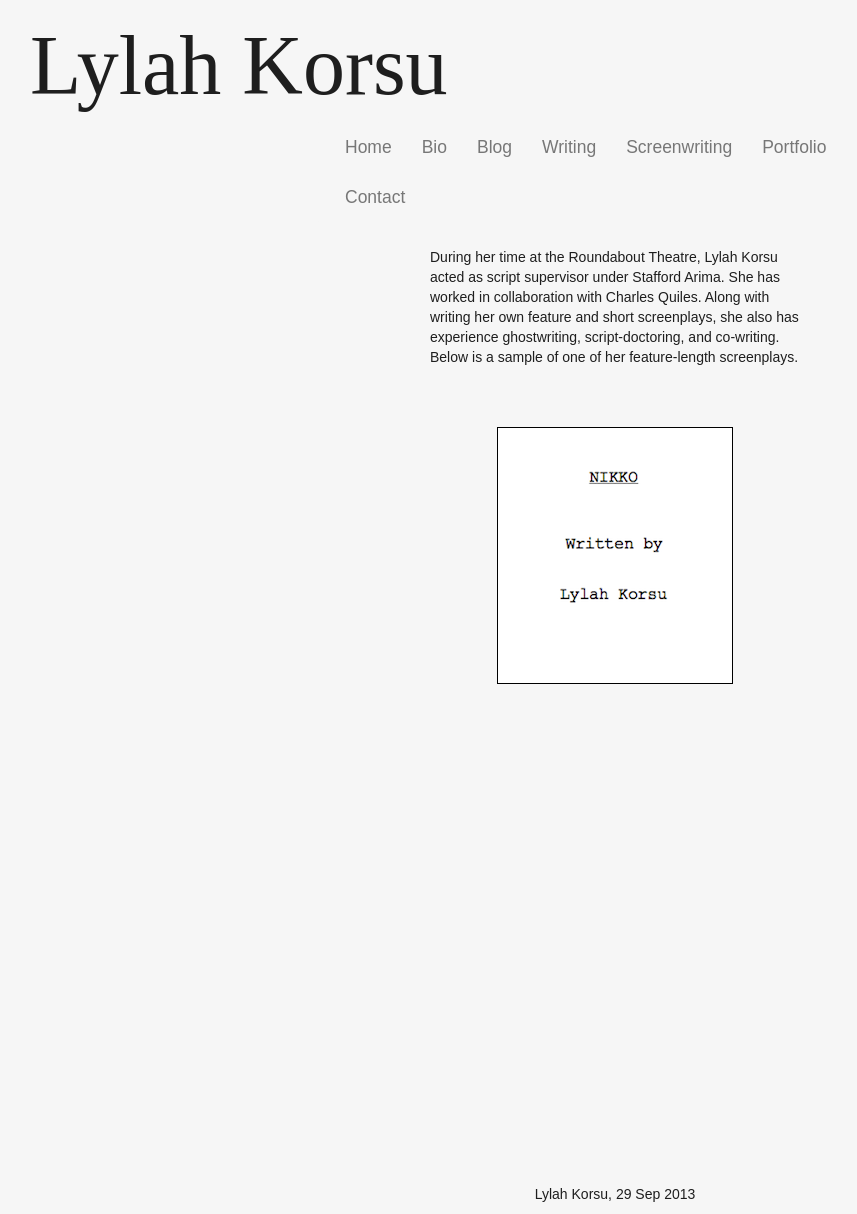
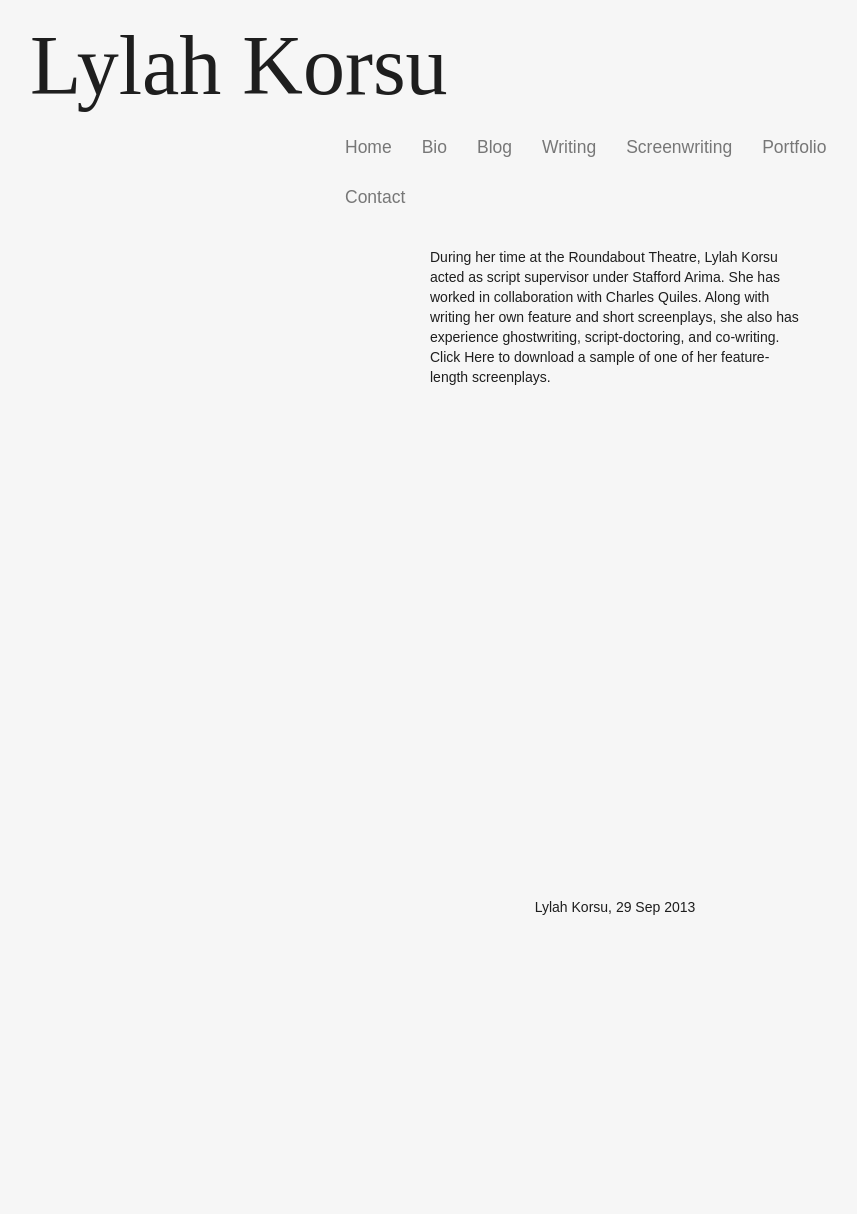
Before and after one commit to lylahkorsu/lylahkorsu.github.io, a Jekyll site: the page built from screenwriting/index.html, in a window 1280 px wide. Shown: the whole page, without its empty margins (25-882 px from the left). Built offline with Jekyll 4.4.1, drawn with Linux system fonts in a browser that asks for light colours; some web fonts are replaced; after the commit the page ends 927 px from its top, so only the background shows below that.

Commit message:
Image fixes

```diff
--- a/css/stylesheet.css
+++ b/css/stylesheet.css
@@ -65,14 +65,25 @@ body {
 
 #bio-image {
 	margin: 50px 0 25px 0;
+	-webkit-box-shadow: 1px 2px 5px #1e1e1e;
+	-moz-box-shadow: 1px 2px 5px #1e1e1e;
+	box-shadow: 1px 2px 5px #1e1e1e;
+  -webkit-border-radius: 100%;
+  -moz-border-radius: 100%;
+	border-radius: 100%;
 }
 
 #writing-content {
 	margin: 20px 0 50px 0;
 }
 
+#nylong-mags {
+	margin: 0 auto;
+}
+
 #nylon-mags div {
 	display: inline-block;
+	margin: 0 10px;
 }
 
 #writing-footer {
@@ -89,19 +100,6 @@ body {
 	margin-top: 25px;
 }
 
-#screenwriting-images {
-	text-align: center;
-}
-
-#screenwriting-images a {
-	display: block;
-}
-
-#nikko-cover {
-	margin-top: 50px;
-	border: 1px solid black;
-}
-
 #contact-content {
 	margin-top: 50px;
 	font-size: 1em;
@@ -111,3 +109,7 @@ body {
 	font-size: 0.5em;
 	vertical-align: super;
 }
+
+.highlighted a:hover {
+	background-color: #f7ff74;
+}
--- a/screenwriting/index.html
+++ b/screenwriting/index.html
@@ -8,13 +8,8 @@ title: Screenwriting
 		<div class="col-lg-3"></div>
 		<div class="col-lg-6">
 			<p id="screenwriting-content">
-				During her time at the Roundabout Theatre, Lylah Korsu acted as script supervisor under Stafford Arima. She has worked in collaboration with Charles Quiles. Along with writing her own feature and short screenplays, she also has experience ghostwriting, script-doctoring, and co-writing. Below is a sample of one of her feature-length screenplays.
+				During her time at the Roundabout Theatre, Lylah Korsu acted as script supervisor under Stafford Arima. She has worked in collaboration with Charles Quiles. Along with writing her own feature and short screenplays, she also has experience ghostwriting, script-doctoring, and co-writing. <span class="highlighted"><a href="docs/Nikko2013_Sample.pdf">Click Here</a></span> to download a sample of one of her feature-length screenplays.
 			</p>
-			<div id="screenwriting-images">
-				<a href="docs/Nikko2013_Sample.pdf">
-					<img id="nikko-cover" src="/images/nikko_cover.png" />
-				</a>
-			</div>
 		</div>
 		<div class="col-lg-3"></div>
 	</div>
--- a/writing/index.html
+++ b/writing/index.html
@@ -11,13 +11,13 @@ title: Writing
 			</div>
 			<div id="nylon-mags">
 				<div>
-					<img src="/images/nylon_aug_2012.jpg" />
+					<img src="/images/nylon_aug_2012.png" />
 				</div>
 				<div>
-					<img src="/images/nylon_sep_2012.jpg" />
+					<img src="/images/nylon_sep_2012.png" />
 				</div>
 				<div>
-					<img src="/images/nylon_oct_2012.jpg" />
+					<img src="/images/nylon_oct_2012.png" />
 				</div>
 			</div>
 		</div>
```
Also changed, not shown: images/nikko-cover-page001.png (added), images/nylon_aug_2012.png (added), images/nylon_oct_2012.png (added), images/nylon_sep_2012.png (added), 1 other file.
